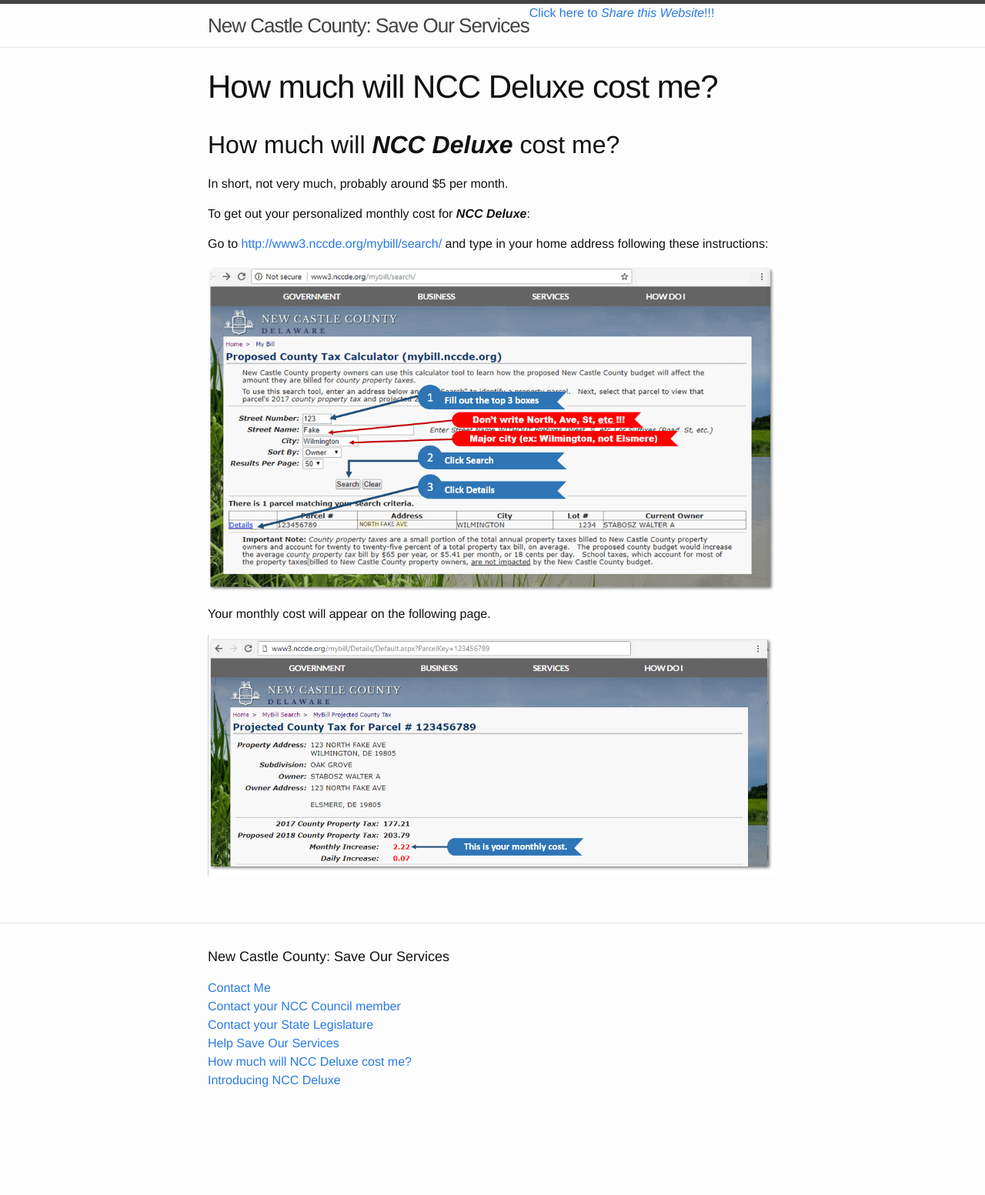
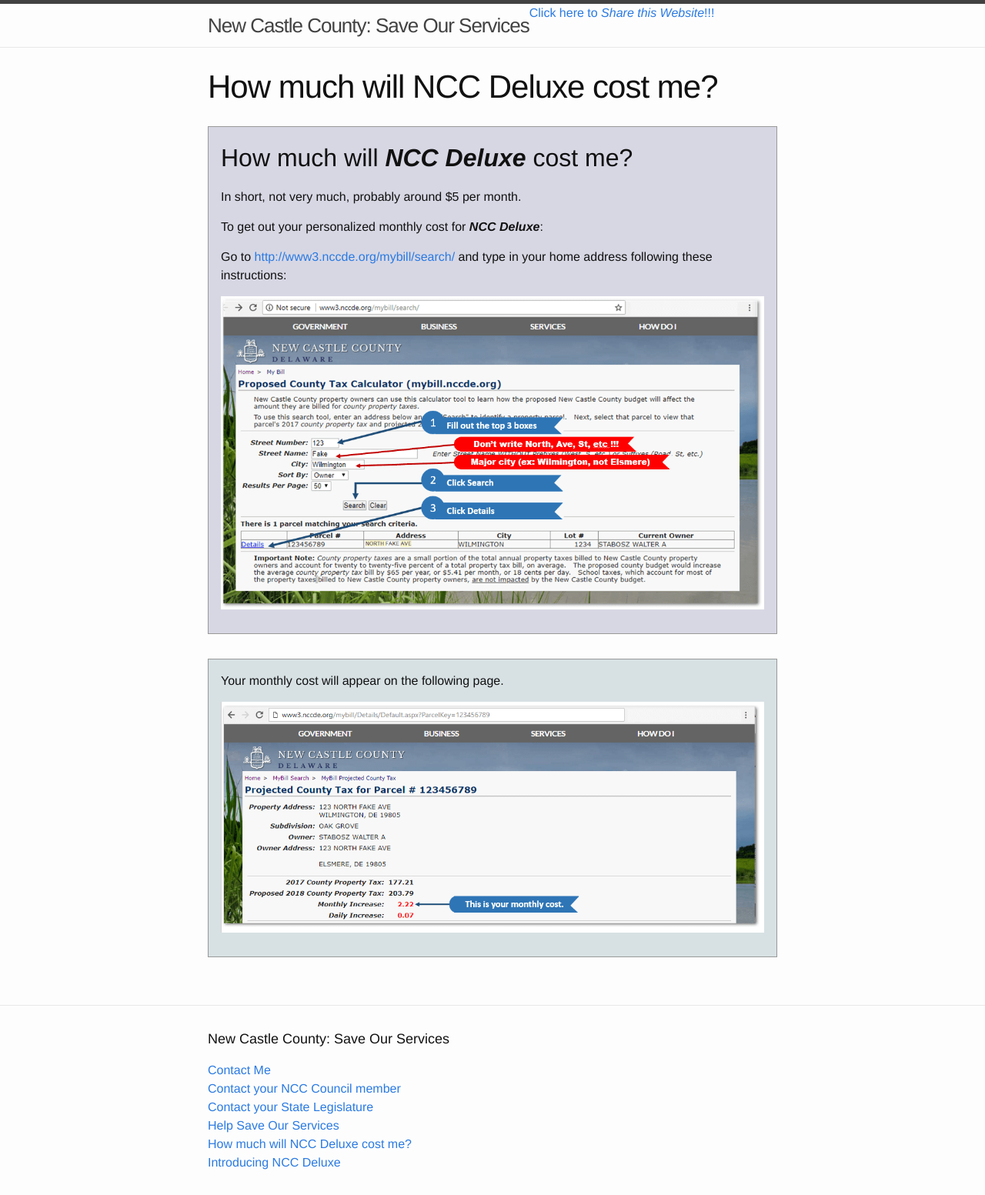
Before and after one commit to wstabosz/nccsos, a Jekyll site: the page built from how-much-will-a-monthly-subscription-to-ncc-deluxe-cost-me.markdown, in a window 1280 px wide. Shown: the whole page at 77% size. Built offline with Jekyll 4.4.1, drawn with Linux system fonts in a browser that asks for light colours; before the commit the page ends 1446 px from its top, so only the background shows below that.

Commit message:
Updated How Much Will A Monthly Subscription To Ncc Deluxe Cost Me

```diff
--- a/how-much-will-a-monthly-subscription-to-ncc-deluxe-cost-me.markdown
+++ b/how-much-will-a-monthly-subscription-to-ncc-deluxe-cost-me.markdown
@@ -2,6 +2,9 @@
 title: How much will NCC Deluxe cost me?
 date: 2018-05-20 06:43:00 -04:00
 ---
+
+
+<div markdown="1" class="zebra">
 
 ## How much will ***NCC Deluxe*** cost me?
 
@@ -12,7 +15,10 @@
 Go to [http://www3.nccde.org/mybill/search/](http://www3.nccde.org/mybill/search/) and type in your home address following these instructions:
 
 ![mybill-tool-1.png](/uploads/mybill-tool-1.png)
+</div>
 
+<div markdown="1" class="zebra">
 Your monthly cost will appear on the following page.
 
 ![mybill-tool-2.png](/uploads/mybill-tool-2.png)
+</div>
```
